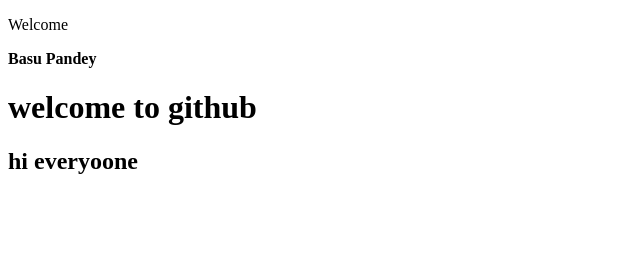
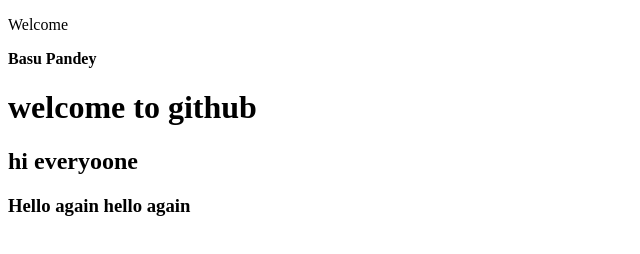
Before and after one commit to basupandey/test, a plain HTML site: page index.html in a window 1280 px wide. Shown: the whole page, without its empty margins (0-640 px from the left). Drawn offline with Linux system fonts and the light colour scheme.

Commit message:
Update index.html

```diff
--- a/index.html
+++ b/index.html
@@ -8,5 +8,6 @@
 <b>Basu Pandey</b>
 <h1>welcome to github</h1>
 <h2>hi everyoone</h2>
+	<h3>Hello again hello again</h3>
 </body>
 </html>
```
